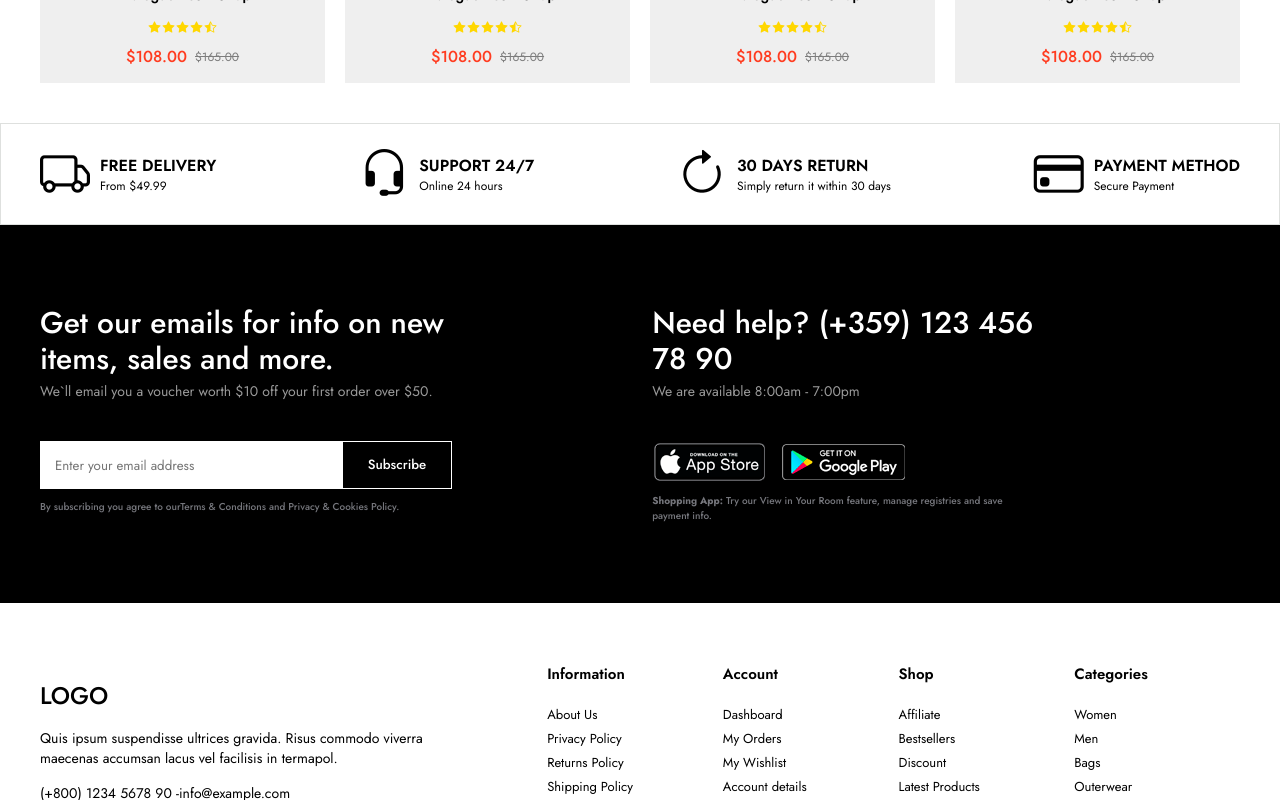
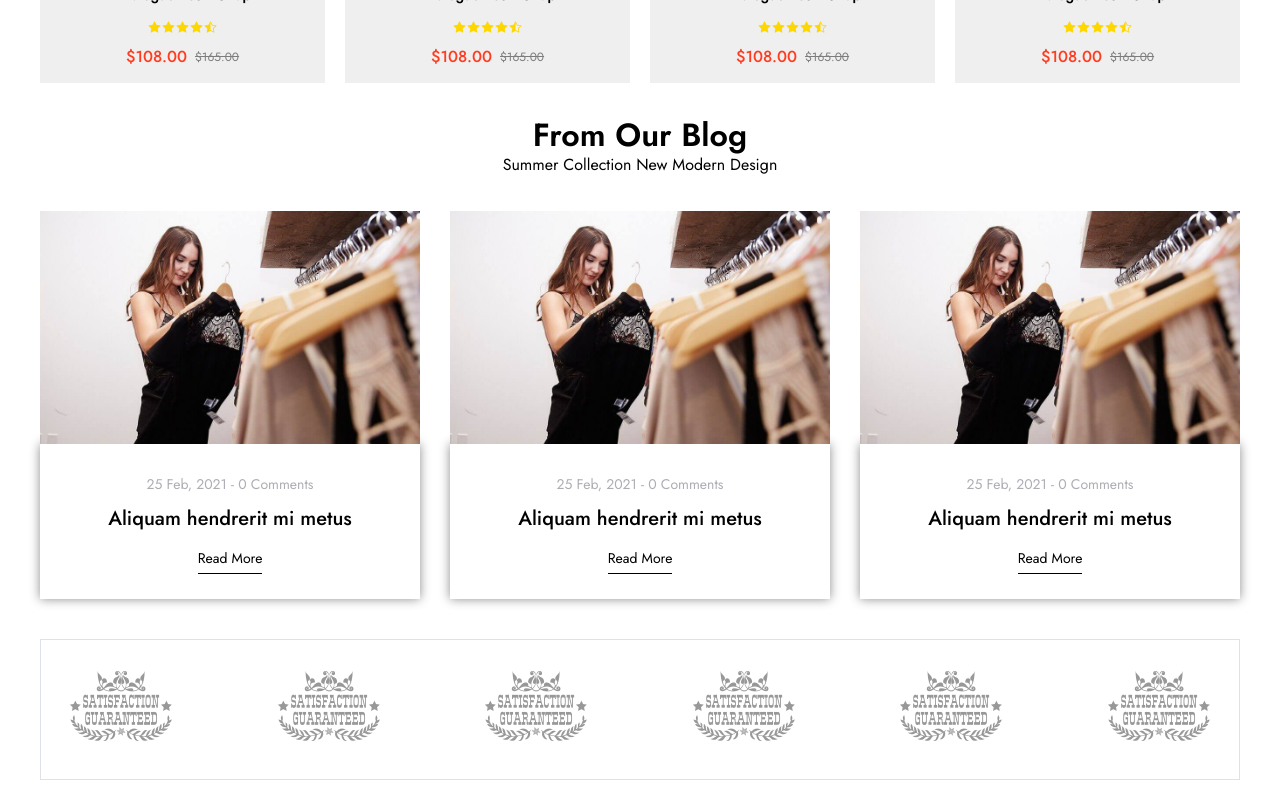
Before and after one commit to AydanKara/Projects, a React (Vite) app in the folder MERN-Stack-E-commerce/frontend/: page / in a window 1280 px wide. Shown: the part 3100-3900 px from the top of the page. Built offline with nearby package versions, Linux system fonts and the light colour scheme.

Commit message:
Add Brands Component

```diff
--- a/MERN-Stack-E-commerce/frontend/src/App.jsx
+++ b/MERN-Stack-E-commerce/frontend/src/App.jsx
@@ -6,6 +6,8 @@ import Products from "./components/Products/Products";
 import Sliders from "./components/Slider/Sliders";
 import "./App.css";
 import Campaigns from "./components/Campaigns/Campaigns";
+import Blogs from "./components/Blogs/Blogs";
+import Brands from "./components/Brands/Brands";
 
 function App() {
   return (
@@ -16,6 +18,8 @@ function App() {
       <Products />
       <Campaigns />
       <Products />
+      <Blogs />
+      <Brands />
       <Policy />
       <Footer />
     </>
--- /dev/null
+++ b/MERN-Stack-E-commerce/frontend/src/components/Brands/BrandItem.jsx
@@ -0,0 +1,13 @@
+import "./BrandItem.css";
+
+const BrandItem = () => {
+  return (
+    <li className="brand-item">
+      <a href="#">
+        <img src="img/brands/brand1.png" alt="" />
+      </a>
+    </li>
+  );
+};
+
+export default BrandItem;
--- /dev/null
+++ b/MERN-Stack-E-commerce/frontend/src/components/Brands/Brands.css
@@ -0,0 +1,21 @@
+.brands {
+    margin: 40px 0;
+}
+
+.brand-list {
+    display: flex;
+    gap: 20px;
+    flex-wrap: wrap;
+    justify-content: space-between;
+    border: 1px solid #dee0ea;
+    padding: 30px 10px;
+}
+
+.brand-list .brand-item {
+    opacity: .4;
+    transition: .3s ease all;
+}
+
+.brand-list .brand-item:hover {
+    opacity: 1;
+}
--- /dev/null
+++ b/MERN-Stack-E-commerce/frontend/src/components/Brands/Brands.jsx
@@ -0,0 +1,21 @@
+import BrandItem from "./BrandItem";
+import "./Brands.css";
+
+const Brands = () => {
+  return (
+    <section className="brands">
+      <div className="container">
+        <ul className="brand-list">
+          <BrandItem />
+          <BrandItem />
+          <BrandItem />
+          <BrandItem />
+          <BrandItem />
+          <BrandItem />
+        </ul>
+      </div>
+    </section>
+  );
+};
+
+export default Brands;
```
Also changed, not shown: MERN-Stack-E-commerce/frontend/src/components/Brands/BrandItem.css (added).
